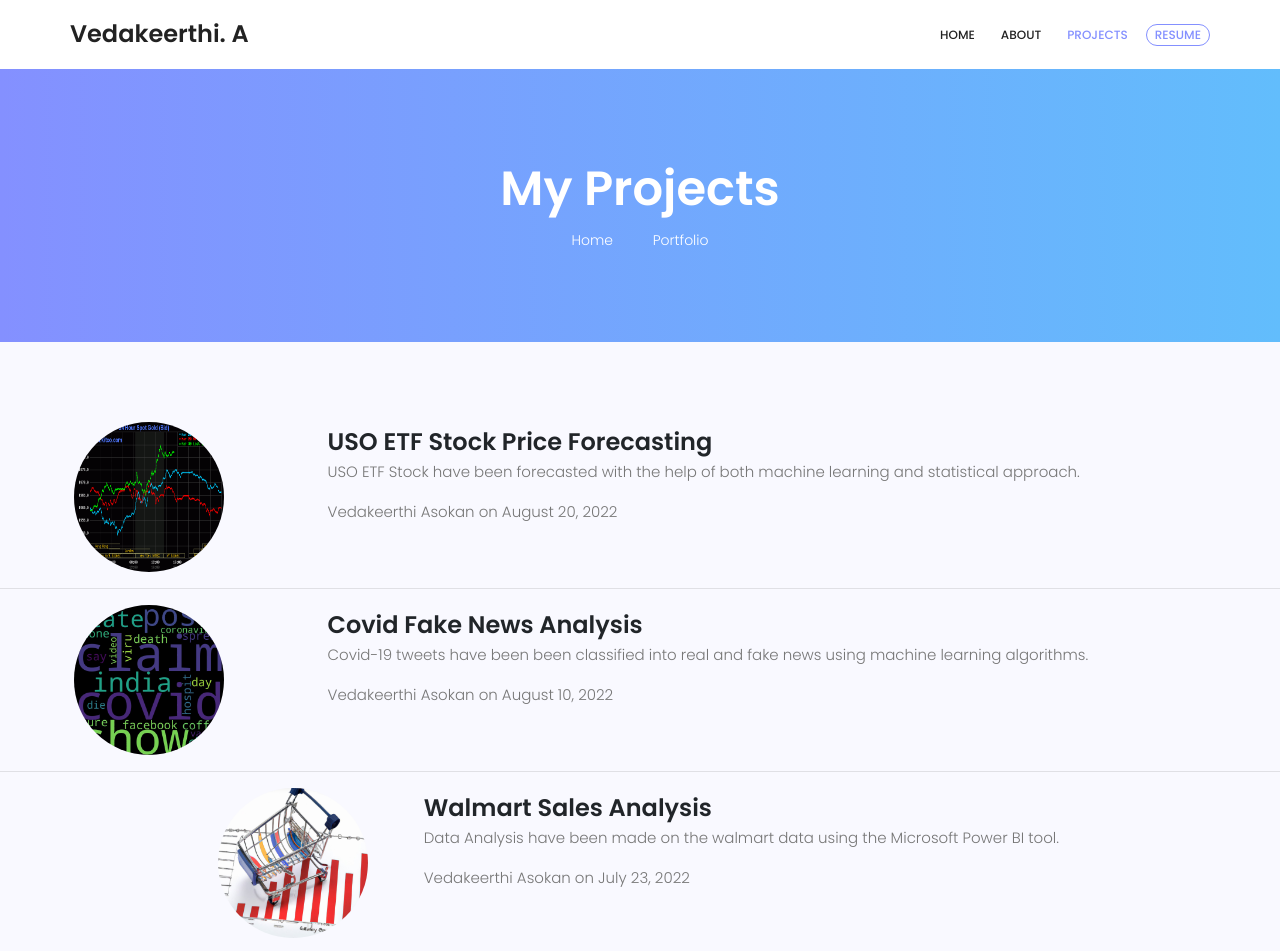
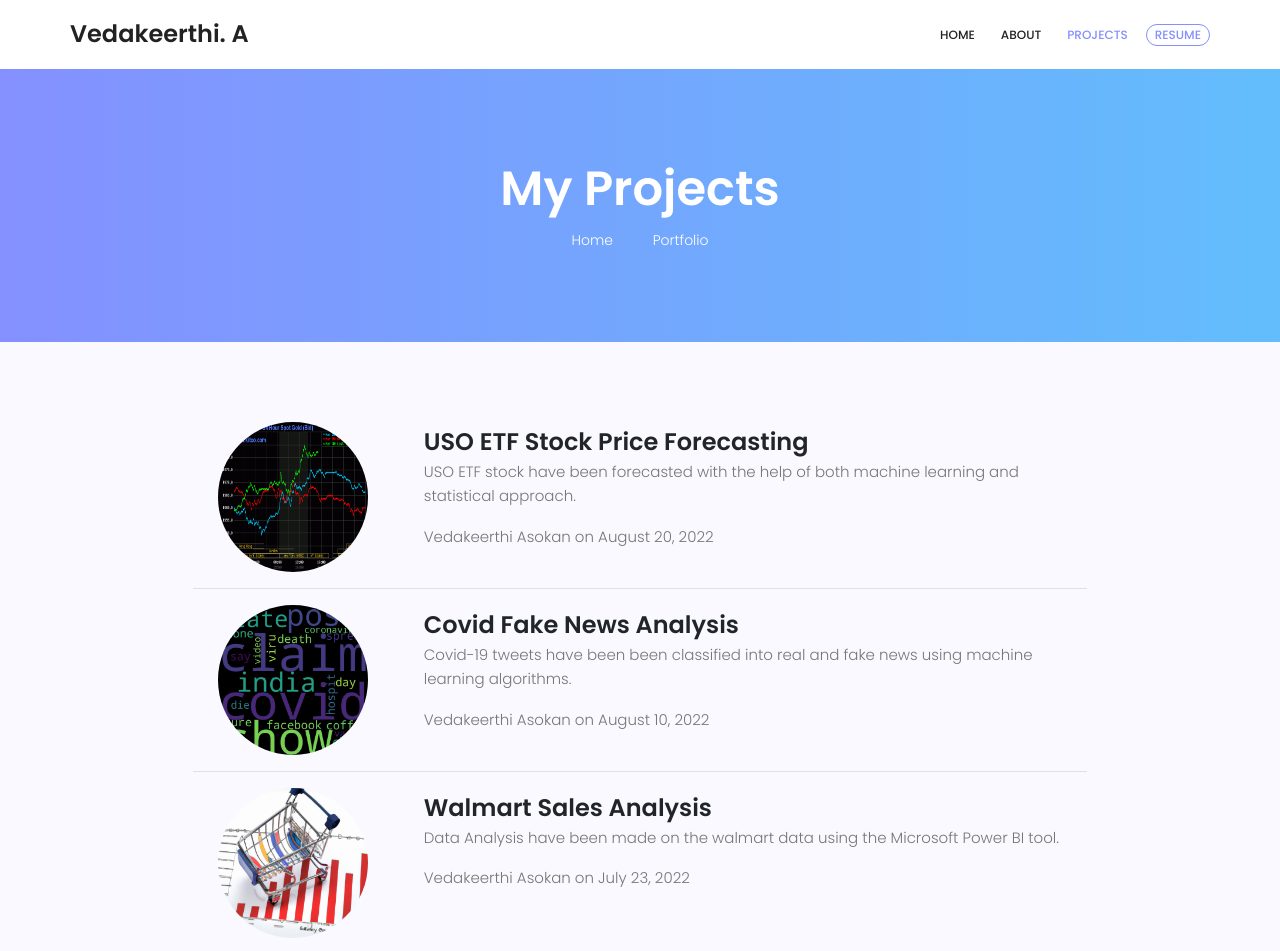
Before and after one commit to Vedakeerthi/Portfolio.github.io, a plain HTML site: page archive.html in a window 1280 px wide. Shown: the top 951 px of the page. Drawn offline with Linux system fonts and the light colour scheme; some packages are replaced by stand-ins of ours; some icons are missing.

Commit message:
Updated the project section in archive.html

```diff
--- a/archive.html
+++ b/archive.html
@@ -69,7 +69,11 @@
     <!-- Main Content -->
 
     <section class="sample-text-area">
+       <div class="container">
+
+          <div class="col-lg-10 col-md-10 col-sm-10 mx-auto">
                   <!--First Project (latest Project)-->
+
                   <div class="row post-preview">
                     <div class="col-lg-3 col-md-3 col-xs-3 d-flex justify-content-center img-fluid align-self-center">
                       <a href="https://github.com/Vedakeerthi/USO_Stock_Price_Prediction" target="_blank">
@@ -84,7 +88,7 @@
                       </a>
 
                       </h2>
-                    <p>USO ETF Stock have been forecasted with the help of both machine learning and statistical approach.</p>
+                    <p>USO ETF stock have been forecasted with the help of both machine learning and statistical approach.</p>
 
                     <p class="post-meta">
                       Vedakeerthi Asokan
@@ -119,12 +123,7 @@
 
                   <hr>
                   <!--Third Project-->
-                  <div class="container">
-
-                      <div class="col-lg-10 col-md-10 col-sm-10 mx-auto">
-
-
-                        <div class="row post-preview">
+                         <div class="row post-preview">
                           <div class="col-lg-3 col-md-3 col-xs-3 d-flex justify-content-center img-fluid align-self-center">
                             <a href="https://medium.com/@vedakeerthi2002/walmart-sales-analysis-7ca9131fc7e3" target="_blank">
                             <img class="portfolio-photo" src="img/walmart sales analysis cover image.jpg">
```
